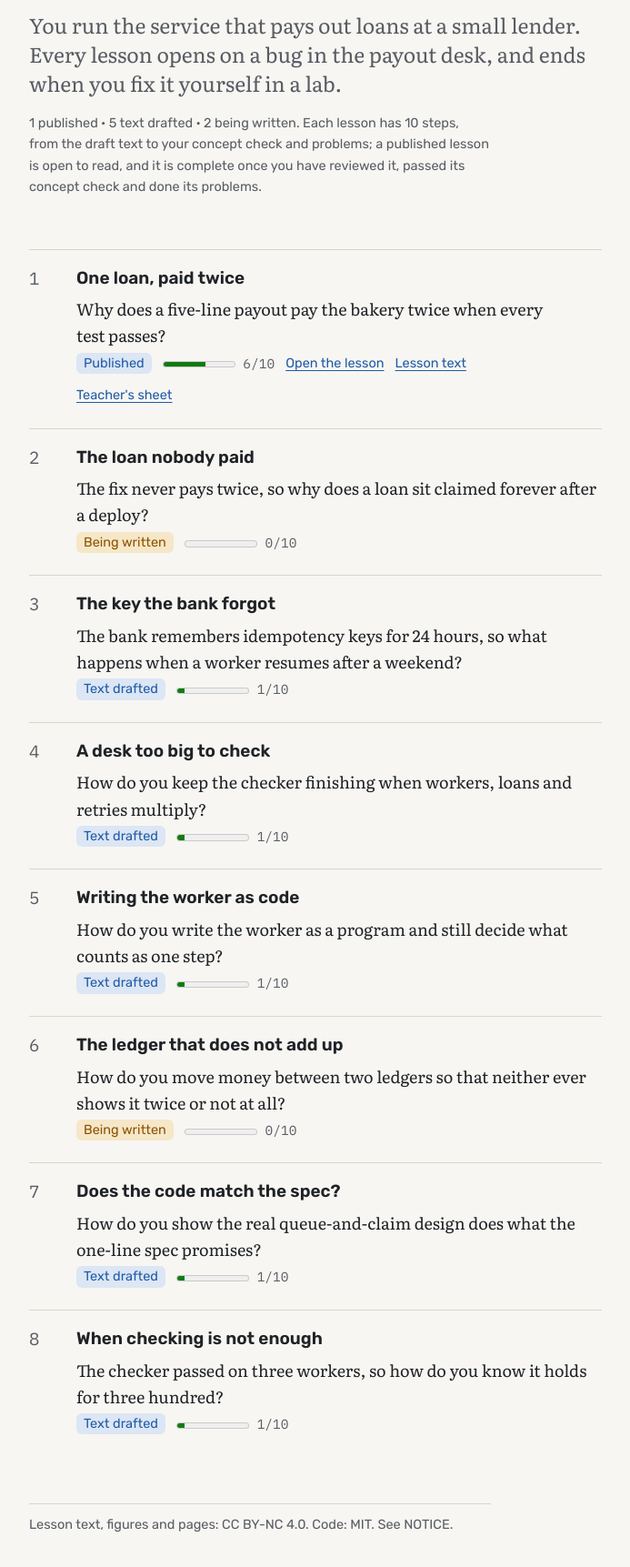
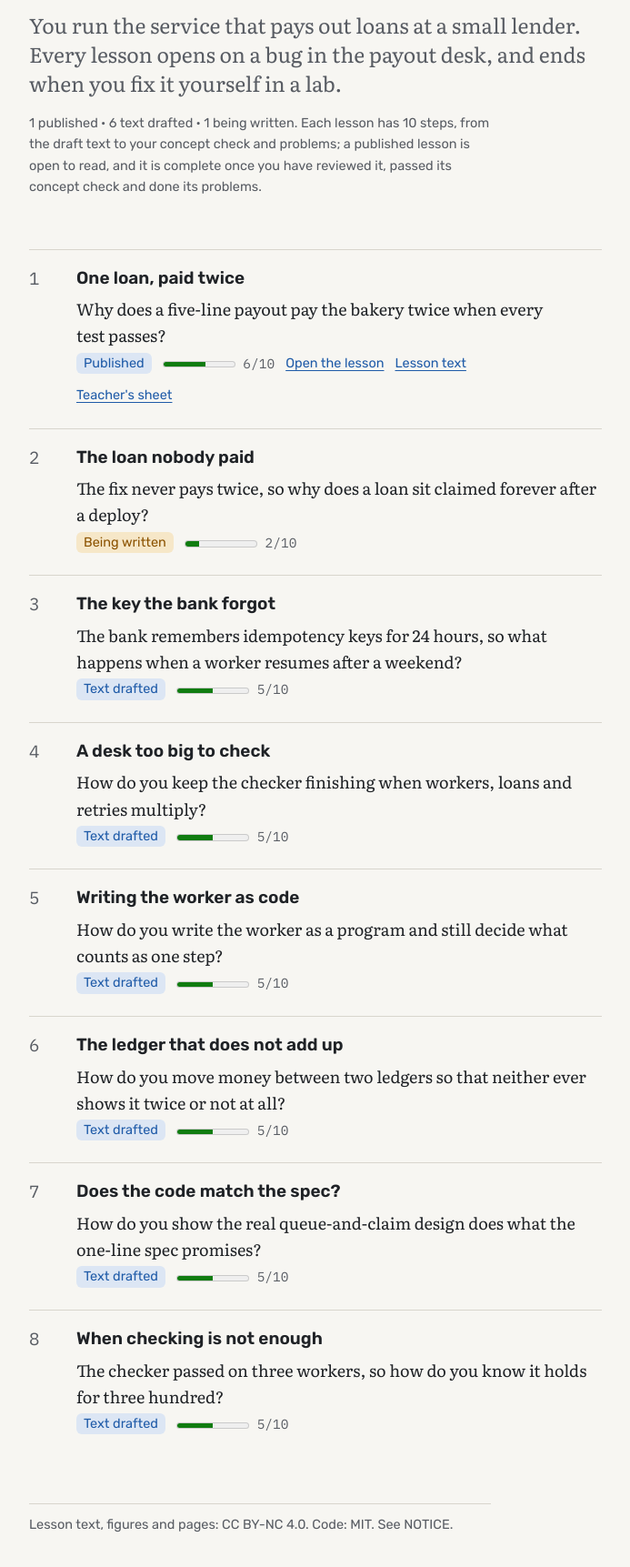
Before and after one commit to klaygomes/tla-lessons, a plain HTML site: page index.html in a window 1280 px wide. Shown: the part 153-1876 px from the top of the page at 91% size, without its empty margins (293-986 px from the left). Drawn offline with Linux system fonts and the light colour scheme.

Commit message:
fix: index links a lesson only once it is committed; TASKS records judge rounds for lessons 3 to 8

```diff
--- a/index.html
+++ b/index.html
@@ -25,17 +25,17 @@
 <header>
 <h1>The payout desk: lessons in TLA+</h1>
 <p class="question">You run the service that pays out loans at a small lender. Every lesson opens on a bug in the payout desk, and ends when you fix it yourself in a lab.</p>
-<p class="summary">1 published · 5 text drafted · 2 being written. Each lesson has 10 steps, from the draft text to your concept check and problems; a published lesson is open to read, and it is complete once you have reviewed it, passed its concept check and done its problems.</p>
+<p class="summary">1 published · 6 text drafted · 1 being written. Each lesson has 10 steps, from the draft text to your concept check and problems; a published lesson is open to read, and it is complete once you have reviewed it, passed its concept check and done its problems.</p>
 </header>
 <ol class="course">
 <li class="is-ready"><span class="n">1</span><div><h2>One loan, paid twice</h2><p>Why does a five-line payout pay the bakery twice when every test passes?</p><p class="links"><span class="state">Published</span><span class="steps" aria-label="6 of 10 steps done"><meter min="0" max="10" value="6"></meter> 6/10</span> <a href="01-one-loan-paid-twice/3-page/3-page.html">Open the lesson</a> <a href="01-one-loan-paid-twice/1-prose.html">Lesson text</a> <a href="01-one-loan-paid-twice/1-sheet.html">Teacher&#x27;s sheet</a></p></div></li>
-<li class="is-writing"><span class="n">2</span><div><h2>The loan nobody paid</h2><p>The fix never pays twice, so why does a loan sit claimed forever after a deploy?</p><p class="links"><span class="state">Being written</span><span class="steps" aria-label="0 of 10 steps done"><meter min="0" max="10" value="0"></meter> 0/10</span></p></div></li>
-<li class="is-drafted"><span class="n">3</span><div><h2>The key the bank forgot</h2><p>The bank remembers idempotency keys for 24 hours, so what happens when a worker resumes after a weekend?</p><p class="links"><span class="state">Text drafted</span><span class="steps" aria-label="1 of 10 steps done"><meter min="0" max="10" value="1"></meter> 1/10</span></p></div></li>
-<li class="is-drafted"><span class="n">4</span><div><h2>A desk too big to check</h2><p>How do you keep the checker finishing when workers, loans and retries multiply?</p><p class="links"><span class="state">Text drafted</span><span class="steps" aria-label="1 of 10 steps done"><meter min="0" max="10" value="1"></meter> 1/10</span></p></div></li>
-<li class="is-drafted"><span class="n">5</span><div><h2>Writing the worker as code</h2><p>How do you write the worker as a program and still decide what counts as one step?</p><p class="links"><span class="state">Text drafted</span><span class="steps" aria-label="1 of 10 steps done"><meter min="0" max="10" value="1"></meter> 1/10</span></p></div></li>
-<li class="is-writing"><span class="n">6</span><div><h2>The ledger that does not add up</h2><p>How do you move money between two ledgers so that neither ever shows it twice or not at all?</p><p class="links"><span class="state">Being written</span><span class="steps" aria-label="0 of 10 steps done"><meter min="0" max="10" value="0"></meter> 0/10</span></p></div></li>
-<li class="is-drafted"><span class="n">7</span><div><h2>Does the code match the spec?</h2><p>How do you show the real queue-and-claim design does what the one-line spec promises?</p><p class="links"><span class="state">Text drafted</span><span class="steps" aria-label="1 of 10 steps done"><meter min="0" max="10" value="1"></meter> 1/10</span></p></div></li>
-<li class="is-drafted"><span class="n">8</span><div><h2>When checking is not enough</h2><p>The checker passed on three workers, so how do you know it holds for three hundred?</p><p class="links"><span class="state">Text drafted</span><span class="steps" aria-label="1 of 10 steps done"><meter min="0" max="10" value="1"></meter> 1/10</span></p></div></li>
+<li class="is-writing"><span class="n">2</span><div><h2>The loan nobody paid</h2><p>The fix never pays twice, so why does a loan sit claimed forever after a deploy?</p><p class="links"><span class="state">Being written</span><span class="steps" aria-label="2 of 10 steps done"><meter min="0" max="10" value="2"></meter> 2/10</span></p></div></li>
+<li class="is-drafted"><span class="n">3</span><div><h2>The key the bank forgot</h2><p>The bank remembers idempotency keys for 24 hours, so what happens when a worker resumes after a weekend?</p><p class="links"><span class="state">Text drafted</span><span class="steps" aria-label="5 of 10 steps done"><meter min="0" max="10" value="5"></meter> 5/10</span></p></div></li>
+<li class="is-drafted"><span class="n">4</span><div><h2>A desk too big to check</h2><p>How do you keep the checker finishing when workers, loans and retries multiply?</p><p class="links"><span class="state">Text drafted</span><span class="steps" aria-label="5 of 10 steps done"><meter min="0" max="10" value="5"></meter> 5/10</span></p></div></li>
+<li class="is-drafted"><span class="n">5</span><div><h2>Writing the worker as code</h2><p>How do you write the worker as a program and still decide what counts as one step?</p><p class="links"><span class="state">Text drafted</span><span class="steps" aria-label="5 of 10 steps done"><meter min="0" max="10" value="5"></meter> 5/10</span></p></div></li>
+<li class="is-drafted"><span class="n">6</span><div><h2>The ledger that does not add up</h2><p>How do you move money between two ledgers so that neither ever shows it twice or not at all?</p><p class="links"><span class="state">Text drafted</span><span class="steps" aria-label="5 of 10 steps done"><meter min="0" max="10" value="5"></meter> 5/10</span></p></div></li>
+<li class="is-drafted"><span class="n">7</span><div><h2>Does the code match the spec?</h2><p>How do you show the real queue-and-claim design does what the one-line spec promises?</p><p class="links"><span class="state">Text drafted</span><span class="steps" aria-label="5 of 10 steps done"><meter min="0" max="10" value="5"></meter> 5/10</span></p></div></li>
+<li class="is-drafted"><span class="n">8</span><div><h2>When checking is not enough</h2><p>The checker passed on three workers, so how do you know it holds for three hundred?</p><p class="links"><span class="state">Text drafted</span><span class="steps" aria-label="5 of 10 steps done"><meter min="0" max="10" value="5"></meter> 5/10</span></p></div></li>
 </ol>
 <footer><span>Lesson text, figures and pages: CC BY-NC 4.0. Code: MIT. See NOTICE.</span></footer>
 </div>
```
Also changed, not shown: 2 other files.
